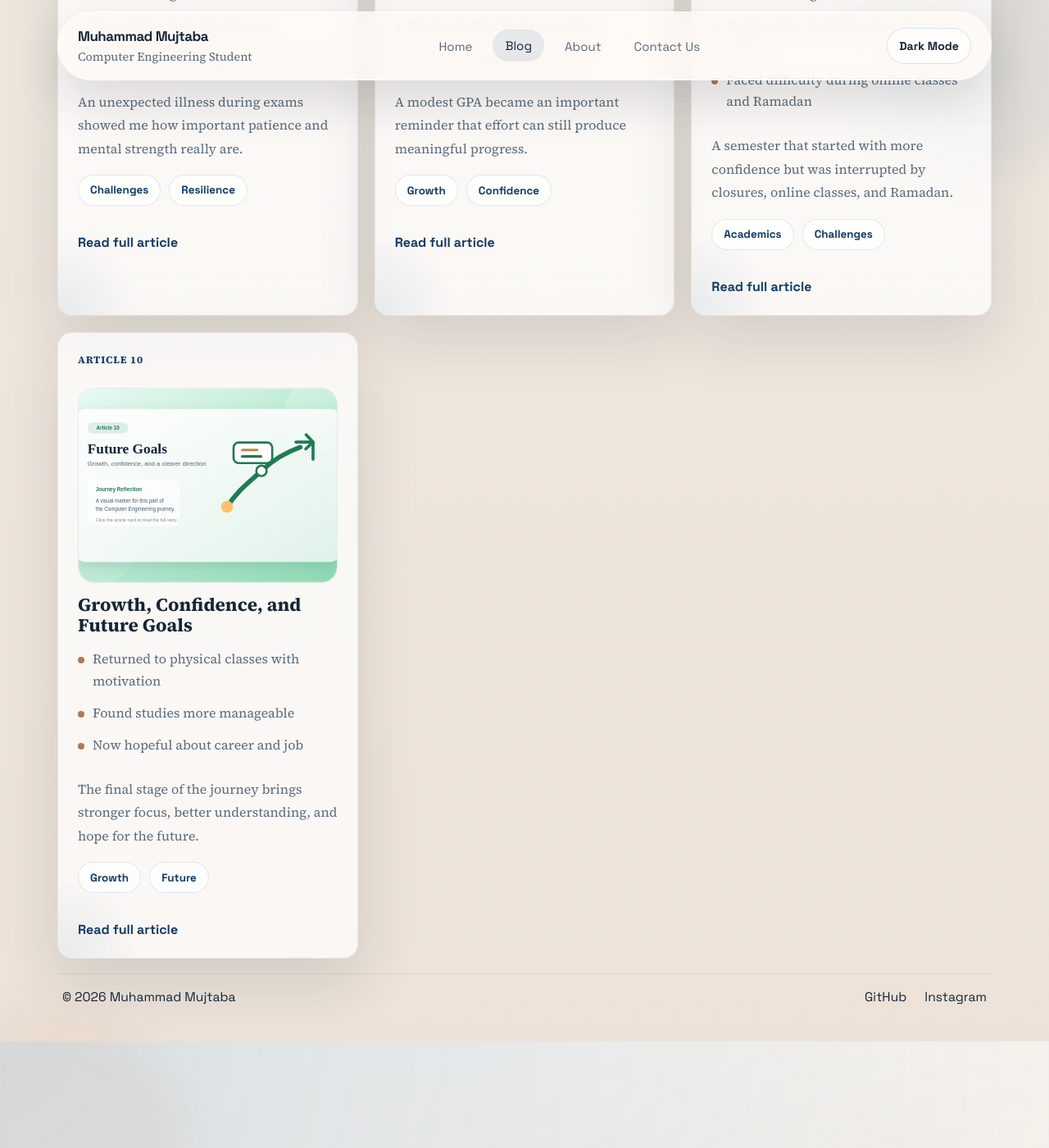
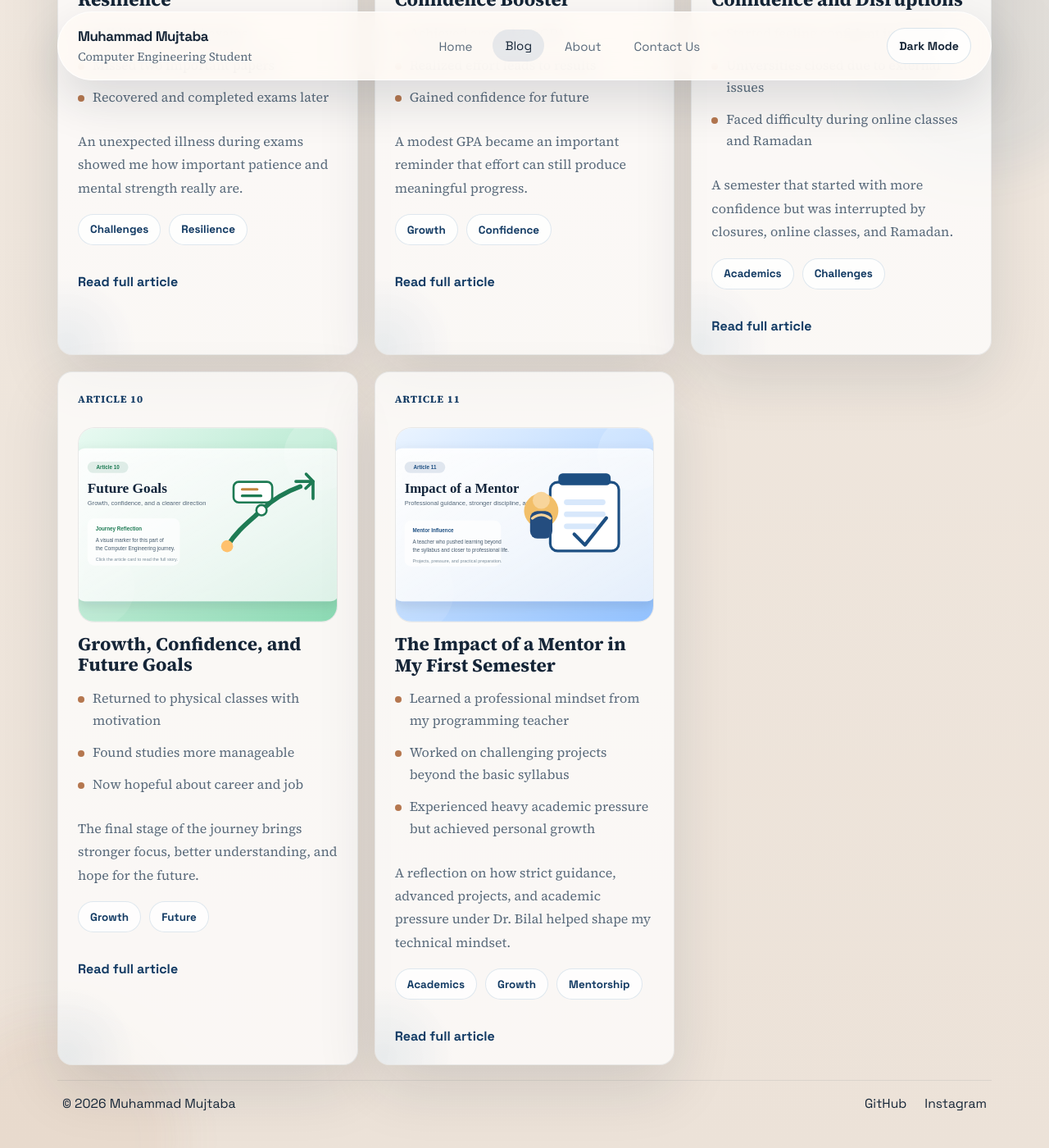
Before and after one commit to muhamamd-mujtaba/muhamamd-mujtaba.github.io, a Jekyll site: the page built from blog.html, in a window 1280 px wide and 1400 px high, scrolled down 4066 px. Shown: the whole window at 82% size. Built offline with Jekyll 4.4.1, drawn with Linux system fonts in a browser that asks for light colours.

Commit message:
Add article 11 mentor reflection

```diff
--- /dev/null
+++ b/_posts/2026-04-05-article-11-the-impact-of-a-mentor-in-my-first-semester.md
@@ -0,0 +1,21 @@
+---
+title: "The Impact of a Mentor in My First Semester"
+description: "Article 11 of Muhammad Mujtaba's journey in Computer Engineering."
+summary: "A reflection on how strict guidance, advanced projects, and academic pressure under Dr. Bilal helped shape my technical mindset."
+article_number: 11
+permalink: /posts/article-11.html
+image: /assets/article-11-visual.svg
+points:
+  - "Learned a professional mindset from my programming teacher"
+  - "Worked on challenging projects beyond the basic syllabus"
+  - "Experienced heavy academic pressure but achieved personal growth"
+tags:
+  - Academics
+  - Growth
+  - Mentorship
+footer_text: "Article 11 from My Journey in Computer Engineering."
+footer_link_label: "View All Posts"
+footer_link_url: /blog.html
+---
+
+<p>During my first semester, one of the most impactful parts of my journey was studying programming under Dr. Bilal. He was not just focused on completing the syllabus; his main goal was to develop us into professional engineers. From the very beginning, he maintained high standards and expected serious effort from every student. He assigned practical and advanced projects that were far beyond simple classroom exercises. Some of our seniors had not worked on such projects because they were not taught by him, which made our learning experience unique but also much more demanding. His assessment pattern was also different. He designed mid exams out of 40 marks instead of the usual 30 so that most topics could be properly covered. This increased the academic burden and required continuous preparation throughout the semester. At times, the pressure felt overwhelming, especially for someone like me who had shifted from a medical background into engineering. However, this strict and professional approach gradually improved my technical skills, discipline, and confidence. In the end, I realized that this pressure was not meant to discourage us, but to prepare us for real-world engineering challenges and a more professional future.</p>
--- a/index.html
+++ b/index.html
@@ -66,7 +66,7 @@ footer_link_url: /blog.html
       <p>Home, About, Contact Us, and Blog all stay separate and easy to understand.</p>
     </article>
     <article class="info-card stat-card">
-      <span class="stat-value">10</span>
+      <span class="stat-value">11</span>
       <p class="stat-label">Journey Articles</p>
       <p>Each article lives on its own page and can be opened from the Blog section.</p>
     </article>
```
Also changed, not shown: assets/article-11-visual.svg (added).
